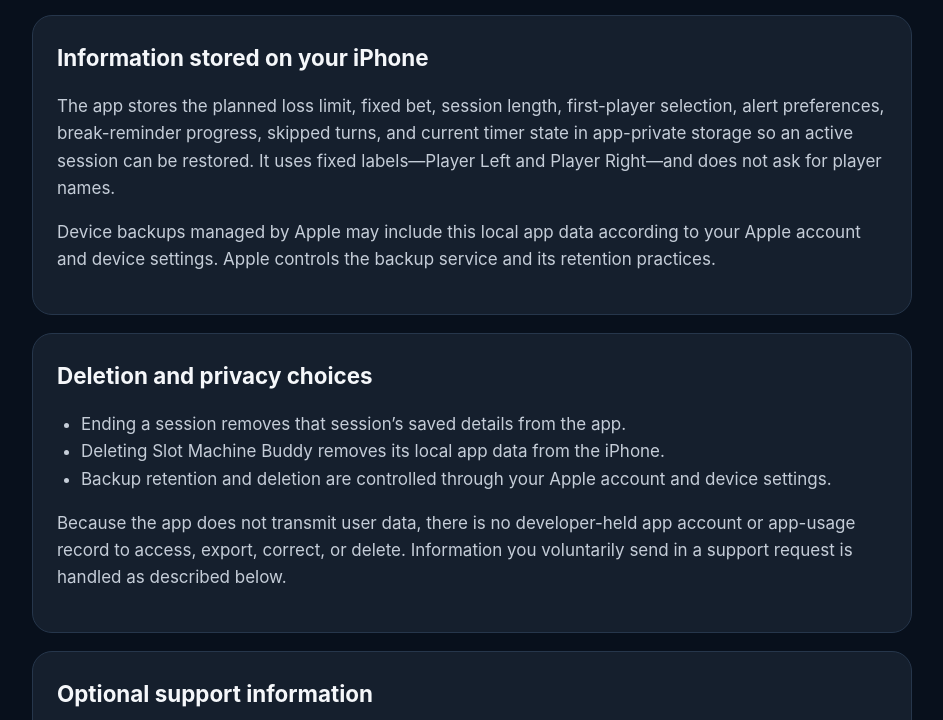
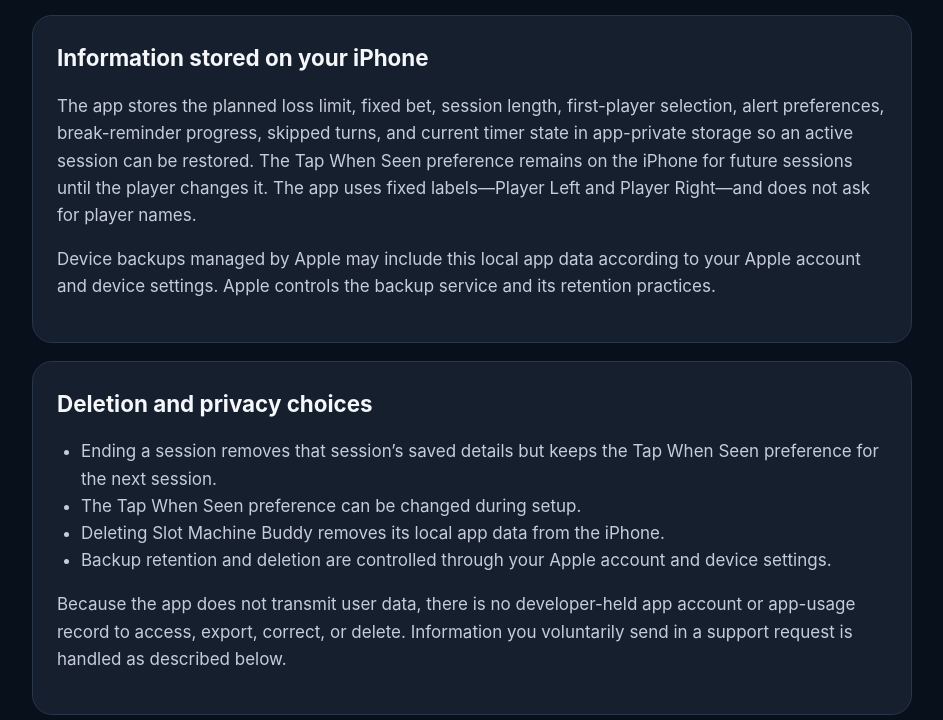
Before and after one commit to slotmachinebuddy/slot-machine-buddy-support, a plain HTML site: page index.html in a window 1280 px wide. Shown: the part 535-1255 px from the top of the page, without its empty margins (168-1111 px from the left). Drawn offline with Linux system fonts and the light colour scheme.

Commit message:
Document persistent turn confirmation preference

```diff
--- a/index.html
+++ b/index.html
@@ -44,14 +44,15 @@
 
     <section>
       <h2>Information stored on your iPhone</h2>
-      <p>The app stores the planned loss limit, fixed bet, session length, first-player selection, alert preferences, break-reminder progress, skipped turns, and current timer state in app-private storage so an active session can be restored. It uses fixed labels—Player Left and Player Right—and does not ask for player names.</p>
+      <p>The app stores the planned loss limit, fixed bet, session length, first-player selection, alert preferences, break-reminder progress, skipped turns, and current timer state in app-private storage so an active session can be restored. The Tap When Seen preference remains on the iPhone for future sessions until the player changes it. The app uses fixed labels—Player Left and Player Right—and does not ask for player names.</p>
       <p>Device backups managed by Apple may include this local app data according to your Apple account and device settings. Apple controls the backup service and its retention practices.</p>
     </section>
 
     <section>
       <h2>Deletion and privacy choices</h2>
       <ul>
-        <li>Ending a session removes that session’s saved details from the app.</li>
+        <li>Ending a session removes that session’s saved details but keeps the Tap When Seen preference for the next session.</li>
+        <li>The Tap When Seen preference can be changed during setup.</li>
         <li>Deleting Slot Machine Buddy removes its local app data from the iPhone.</li>
         <li>Backup retention and deletion are controlled through your Apple account and device settings.</li>
       </ul>
```
